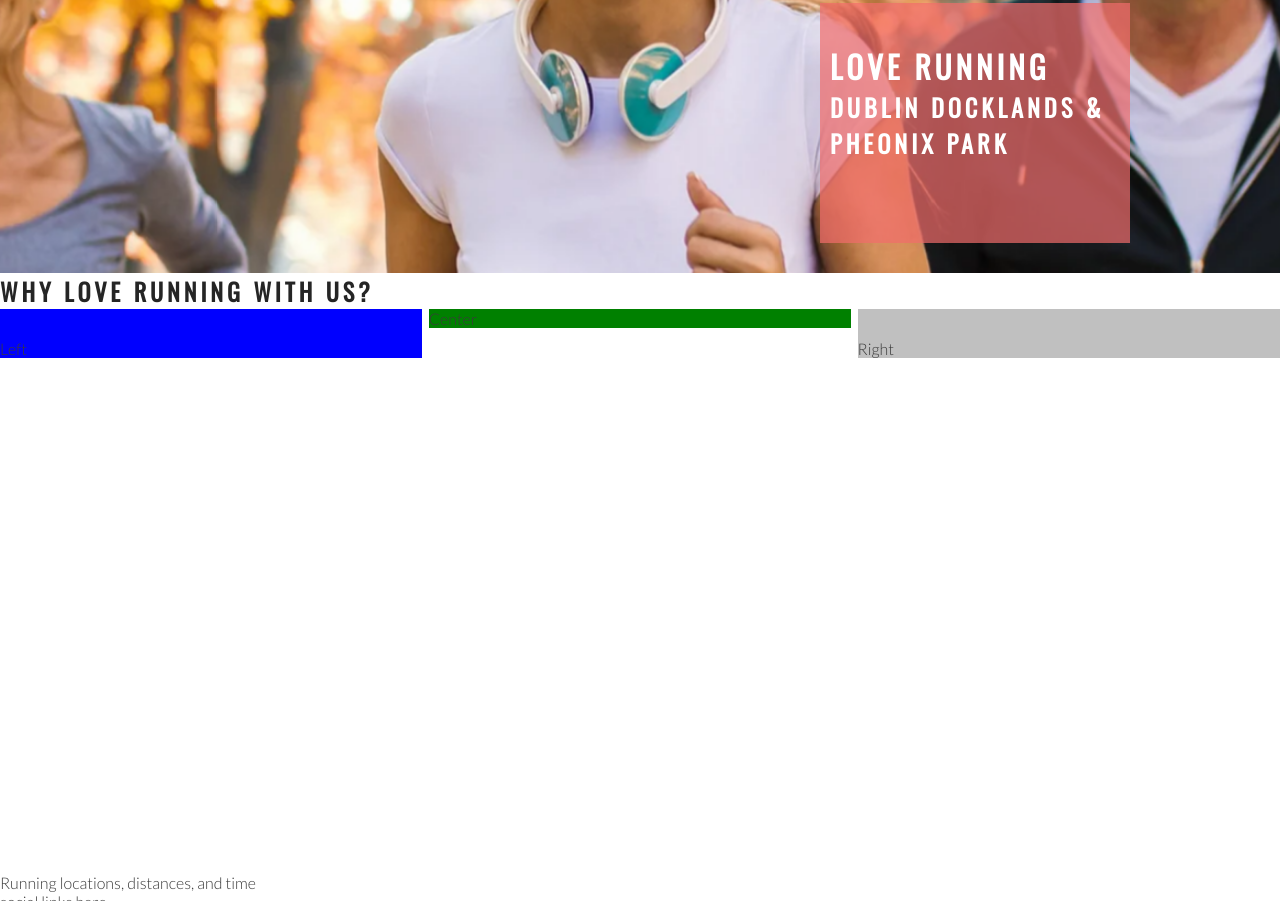
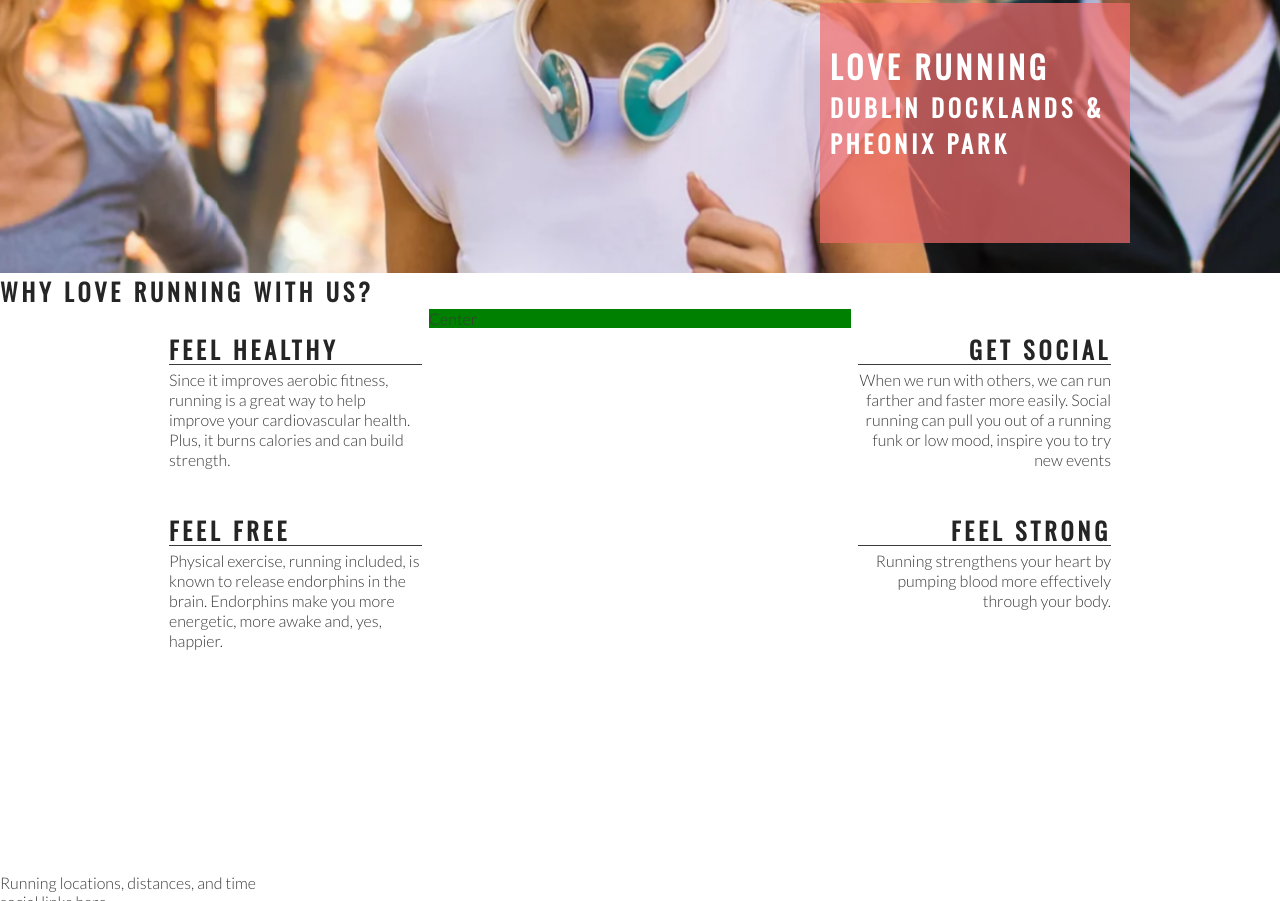
Before and after one commit to Ajn0r/ci-love-running, a plain HTML site: page index.html in a window 1280 px wide. Shown: the part 402-1303 px from the top of the page. Drawn offline with nearby package versions, Linux system fonts and the light colour scheme.

Commit message:
add left & right about content and style

```diff
--- a/assets/css/style.css
+++ b/assets/css/style.css
@@ -110,16 +110,40 @@ h1, h2 {
     padding-top: 30px;
     width: 33%;
     float: left;
-    background-color: blue;
 }
 #right-about {
     padding-top: 30px;
     width: 33%;
     float: right;
-    background-color: silver;
 }
 #center-about {
     width: 33%;
     margin: 0 auto;
     background-color: green;
 }
+.left-about-heading {
+    width: 60%;
+    float: right;
+    line-height: 20px;
+    clear: both;
+    margin-bottom: 50px;
+
+}
+hr {
+    border-top: 1px solid #3a3a3a;
+    width: 100%;
+    margin: 5px 0;
+}
+.right-about-heading {
+    width: 60%;
+    float: left;
+    line-height: 20px;
+    clear: both;
+    margin-bottom: 50px;
+}
+.right-about-heading h2 {
+    text-align: right;
+}
+.right-about-heading p {
+    text-align: right;
+}
--- a/index.html
+++ b/index.html
@@ -39,8 +39,42 @@
     </section>
     <section id="club-ethos">
         <h1>Why love running with us?</h1>
-        <div id="left-about">Left</div>
-        <div id="right-about">Right</div>
+        <div id="left-about">
+            <div class="left-about-heading">
+                <h2>Feel Healthy</h2>
+                <hr>
+                <p>
+                    Since it improves aerobic fitness, running is a great way to help improve your cardiovascular
+                    health. Plus, it burns calories and can build strength.
+                </p>
+            </div>
+            <div class="left-about-heading">
+                <h2>Feel Free</h2>
+                <hr>
+                <p>
+                    Physical exercise, running included, is known to release endorphins in the brain.
+                    Endorphins make you more energetic, more awake and, yes, happier.
+                </p>
+            </div>
+        </div>
+        <div id="right-about">
+            <div class="right-about-heading">
+                <h2>Get Social</h2>
+                <hr>
+                <p>
+                    When we run with others, we can run farther and faster more easily.
+                    Social running can pull you out of a running funk or low mood, inspire you to try new events
+                </p>
+            </div>
+            <div class="right-about-heading">
+                <h2>Feel Strong</h2>
+                <hr>
+                <p>
+                    Running strengthens your heart by pumping blood more effectively through your body.
+                </p>
+            </div>
+        </div>
+
         <div id="center-about">Center</div>
     </section>
     <section>
```
